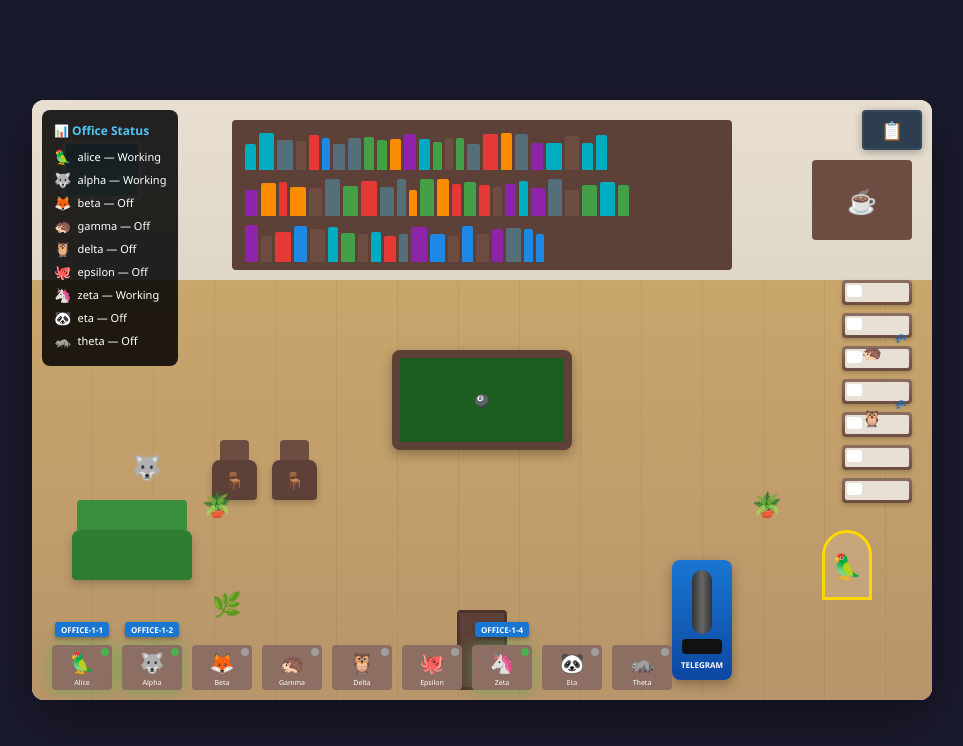
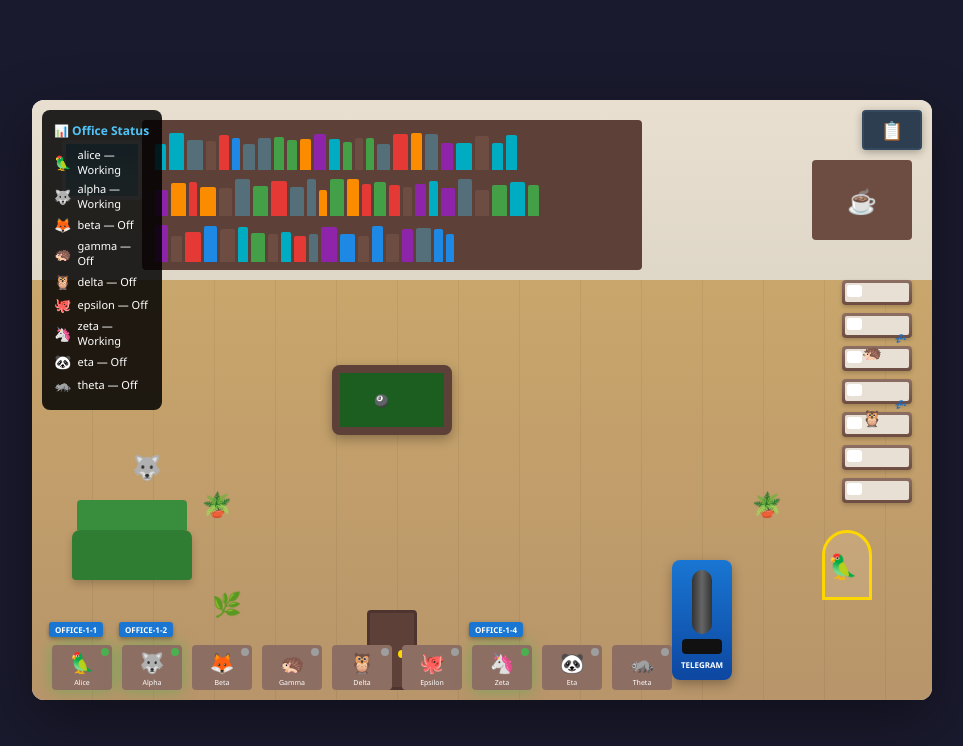
Before and after one commit to aliceagent/agent-office, a plain HTML site: page index.html in a window 1280 px wide. Shown: the whole page, without its empty margins (158-1121 px from the left). Drawn offline with Linux system fonts and the light colour scheme.

Commit message:
Remove armchairs, make pool table smaller and move left to avoid cot overlap

```diff
--- a/index.html
+++ b/index.html
@@ -69,7 +69,7 @@
         .bookshelf {
             position: absolute;
             top: 20px;
-            left: 50%;
+            left: 40%;
             transform: translateX(-50%);
             width: 500px;
             height: 150px;
@@ -99,10 +99,10 @@
         .pool-table {
             position: absolute;
             top: 50%;
-            left: 50%;
+            left: 40%;
             transform: translate(-50%, -50%);
-            width: 180px;
-            height: 100px;
+            width: 120px;
+            height: 70px;
             background: #1b5e20;
             border: 8px solid #5d4037;
             border-radius: 8px;
@@ -112,7 +112,7 @@
         .pool-balls {
             position: absolute;
             top: 50%;
-            left: 50%;
+            left: 40%;
             transform: translate(-50%, -50%);
             font-size: 12px;
         }
@@ -140,37 +140,6 @@
             border-radius: 4px 4px 0 0;
         }
 
-        /* Armchairs */
-        .armchair {
-            position: absolute;
-            width: 45px;
-            height: 40px;
-            background: #5d4037;
-            border-radius: 8px 8px 4px 4px;
-            box-shadow: 0 3px 6px rgba(0,0,0,0.2);
-        }
-
-        .armchair::before {
-            content: '';
-            position: absolute;
-            bottom: 100%;
-            left: 8px;
-            right: 8px;
-            height: 20px;
-            background: #6d4c41;
-            border-radius: 4px 4px 0 0;
-        }
-
-        .armchair::after {
-            content: '🪑';
-            position: absolute;
-            top: 50%;
-            left: 50%;
-            transform: translate(-50%, -50%);
-            font-size: 16px;
-            opacity: 0.7;
-        }
-
         /* Birdcage */
         .birdcage {
             position: absolute;
@@ -187,7 +156,7 @@
             content: '🦜';
             position: absolute;
             top: 50%;
-            left: 50%;
+            left: 40%;
             transform: translate(-50%, -50%);
             font-size: 24px;
         }
@@ -304,7 +273,7 @@
         .workstation .ticket-badge {
             position: absolute;
             top: -20px;
-            left: 50%;
+            left: 40%;
             transform: translateX(-50%);
             background: #1976d2;
             color: white;
@@ -362,7 +331,7 @@
             content: attr(data-name);
             position: absolute;
             bottom: 100%;
-            left: 50%;
+            left: 40%;
             transform: translateX(-50%);
             background: rgba(0,0,0,0.8);
             color: white;
@@ -388,7 +357,7 @@
             padding: 12px;
             border-radius: 8px;
             font-size: 11px;
-            max-width: 180px;
+            max-width: 120px;
         }
 
         .status-panel h3 {
@@ -475,7 +444,7 @@
         .door {
             position: absolute;
             bottom: 10px;
-            left: 50%;
+            left: 40%;
             transform: translateX(-50%);
             width: 50px;
             height: 80px;
@@ -773,8 +742,6 @@
         <div class="couch"></div>
 
         <!-- Armchairs -->
-        <div class="armchair" style="bottom: 200px; left: 180px;"></div>
-        <div class="armchair" style="bottom: 200px; left: 240px;"></div>
 
         <!-- Birdcage -->
         <div class="birdcage"></div>
```
